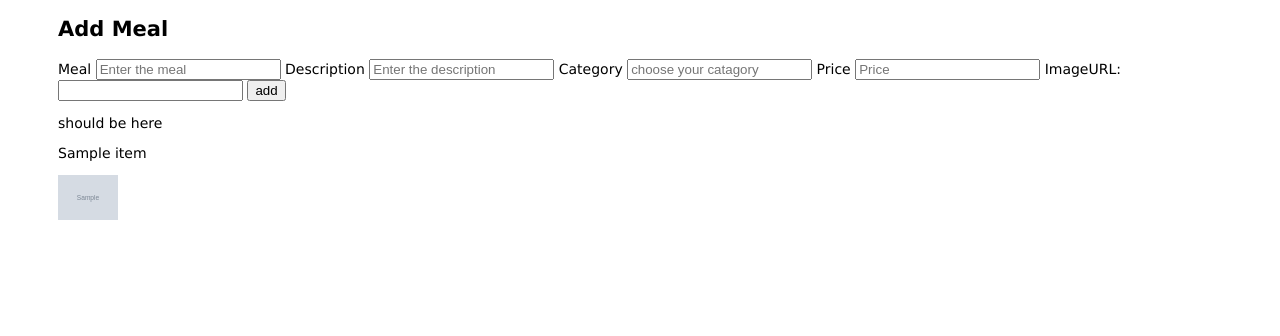
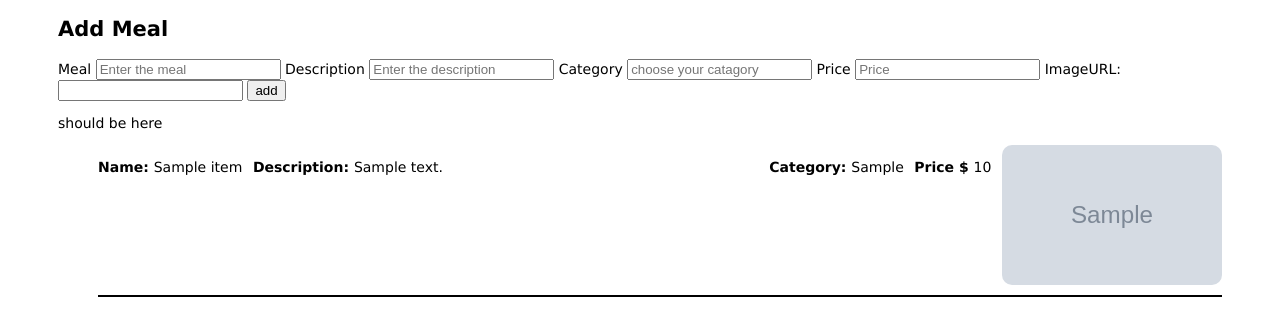
Before and after one commit to fnn1001/DataDine, a Node server app: page /admin/add-meals-form in a window 1280 px wide. Shown: the part 213-549 px from the top of the page. Run offline with Node 20, Linux system fonts and the light colour scheme; tables that the repository leaves empty hold one stand-in row (values such as "Sample post"); grey boxes marked "Sample" are stand-in pictures; some libraries are stand-ins or nearby versions.

Commit message:
css list of item created

```diff
--- a/DataDine/public/stylesheets/style.css
+++ b/DataDine/public/stylesheets/style.css
@@ -66,6 +66,7 @@ h1 {
 .dine {
   display: inline-block;
   padding: 2px 5px;
+
   border: 1px solid black; /* 1px wide border around the words */
 }
 
@@ -79,7 +80,25 @@ h1 {
   background-color: #fd7e14; /* Orange color */
 }
 /*/////////// MEAL-IMAGES */
-
+#data-display {
+  display: flex;
+  flex-direction: column;
+}
 .meal-img {
-  width: 60px;
+  display: flex;
+  flex-direction: row;
+  width: 220px;
+  height: 140px;
+  border-radius: 10px;
 }
+.list-created-meal {
+  padding-bottom: 10px;
+  display: flex;
+  flex-direction: row;
+  justify-content: space-between;
+  gap: 10px;
+  border-bottom: solid 2px black;
+}
+.description {
+  width: 45%;
+}
--- a/DataDine/views/admin/admin.hbs
+++ b/DataDine/views/admin/admin.hbs
@@ -44,7 +44,16 @@
 <div id="data-display">
   should be here
   {{#each dataFood}}
-    <p>{{this.itemName}}</p>
-    <img class="meal-img" src="{{this.itemImageURL}}" />
+    <ul>
+      <li class="list-created-meal">
+
+        <p><strong>Name: </strong>{{this.itemName}}</p>
+        <p class="description"><strong>Description:
+          </strong>{{this.itemDescription}}</p>
+        <p><strong>Category: </strong>{{this.itemCategory}}</p>
+        <p><strong>Price $ </strong> {{this.itemPrice}}</p>
+        <img class="meal-img" src="{{this.itemImageURL}}" />
+      </li>
+    </ul>
   {{/each}}
 </div>
```
Also changed, not shown: 1 other file.
